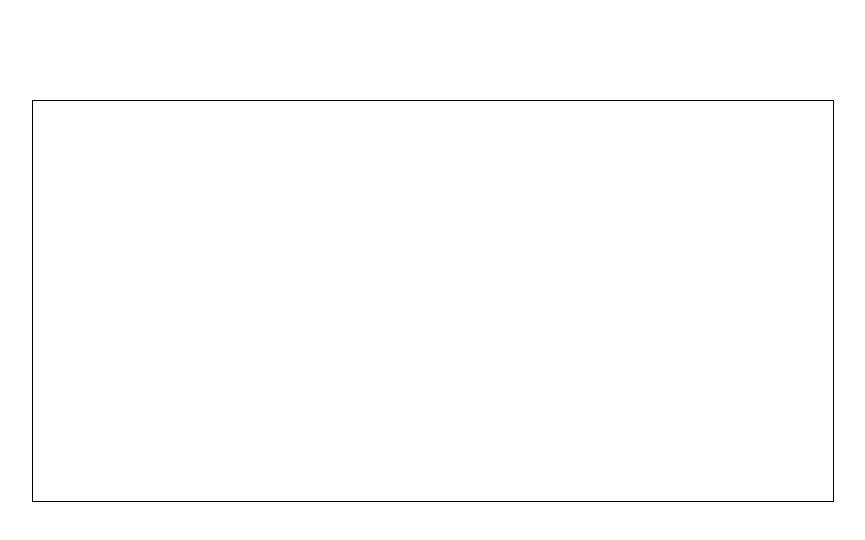
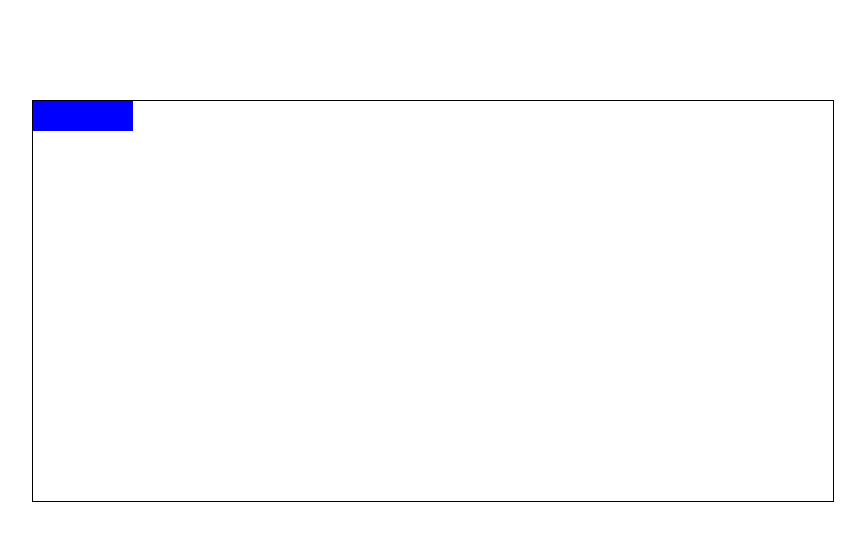
Before and after one commit to bismarkboateng/mini-js-projects, a plain HTML site: page breakout/index.html in a window 1280 px wide. Shown: the whole page, without its empty margins (76-941 px from the left). Drawn offline with Linux system fonts and the light colour scheme.

Commit message:
block object, addblock fxn

```diff
--- a/breakout/app.js
+++ b/breakout/app.js
@@ -12,3 +12,22 @@ class Block {
         this.topRight = [xAxis + blockWidth, yAxis + blockHeight]
     }
 }
+
+
+const blocks = [
+    new Block(130, 130)
+]
+
+
+const addBlocks = () => {
+
+    for (let i=0; i<blocks.length; i++) {
+        const block = document.createElement("div")
+        block.classList.add("block")
+        block.style.left = blocks[i].bottomLeft[0] + "px"
+        block.style.bottom = blocks[i].bottomLeft[1] + "px"
+        grid.appendChild(block)
+    }
+}
+
+addBlocks()
--- a/breakout/styles.css
+++ b/breakout/styles.css
@@ -4,3 +4,9 @@
     border: 1px solid black;
     margin: 100px;
 }
+
+.block {
+    width: 100px;
+    height: 30px;
+    background-color: blue;
+}
```
